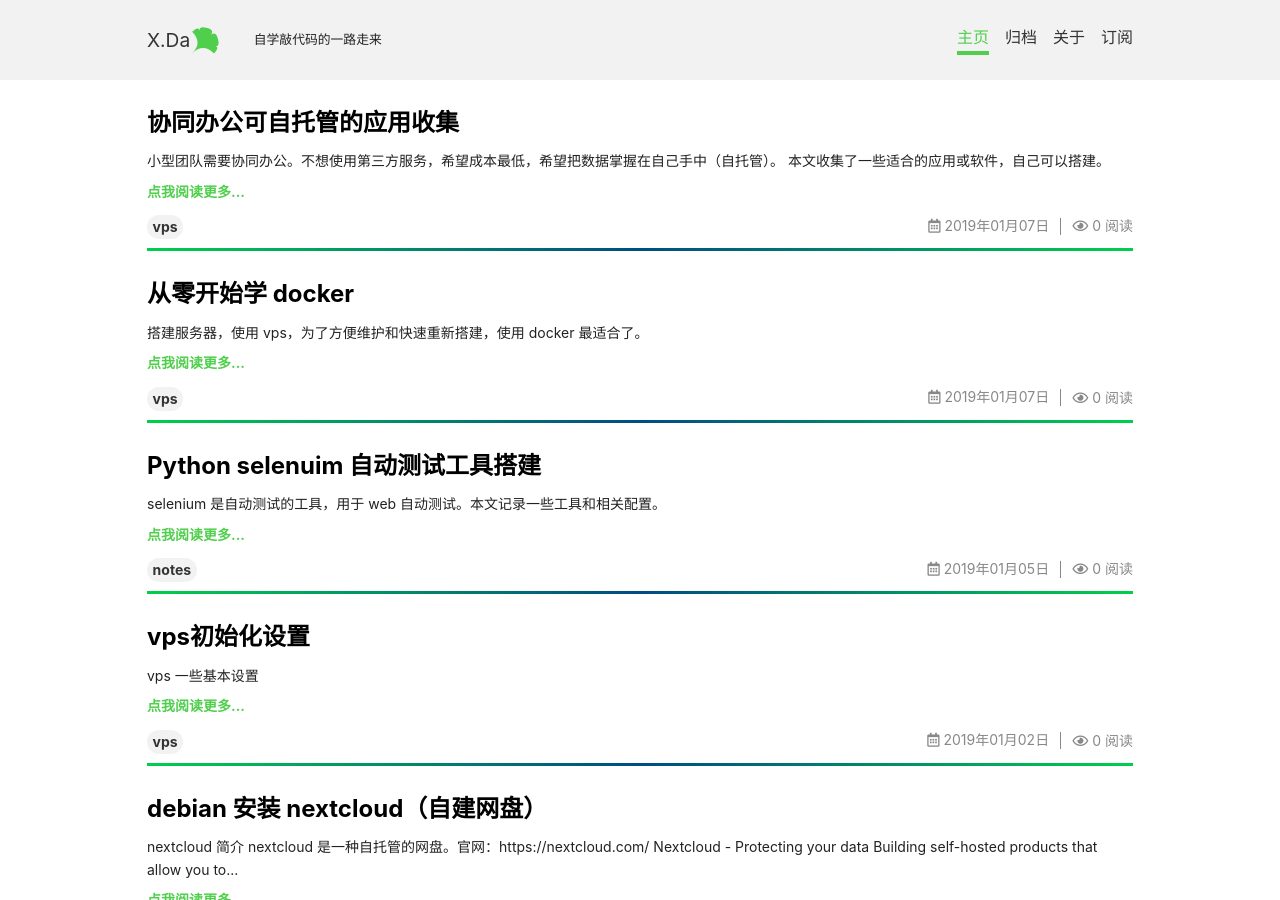
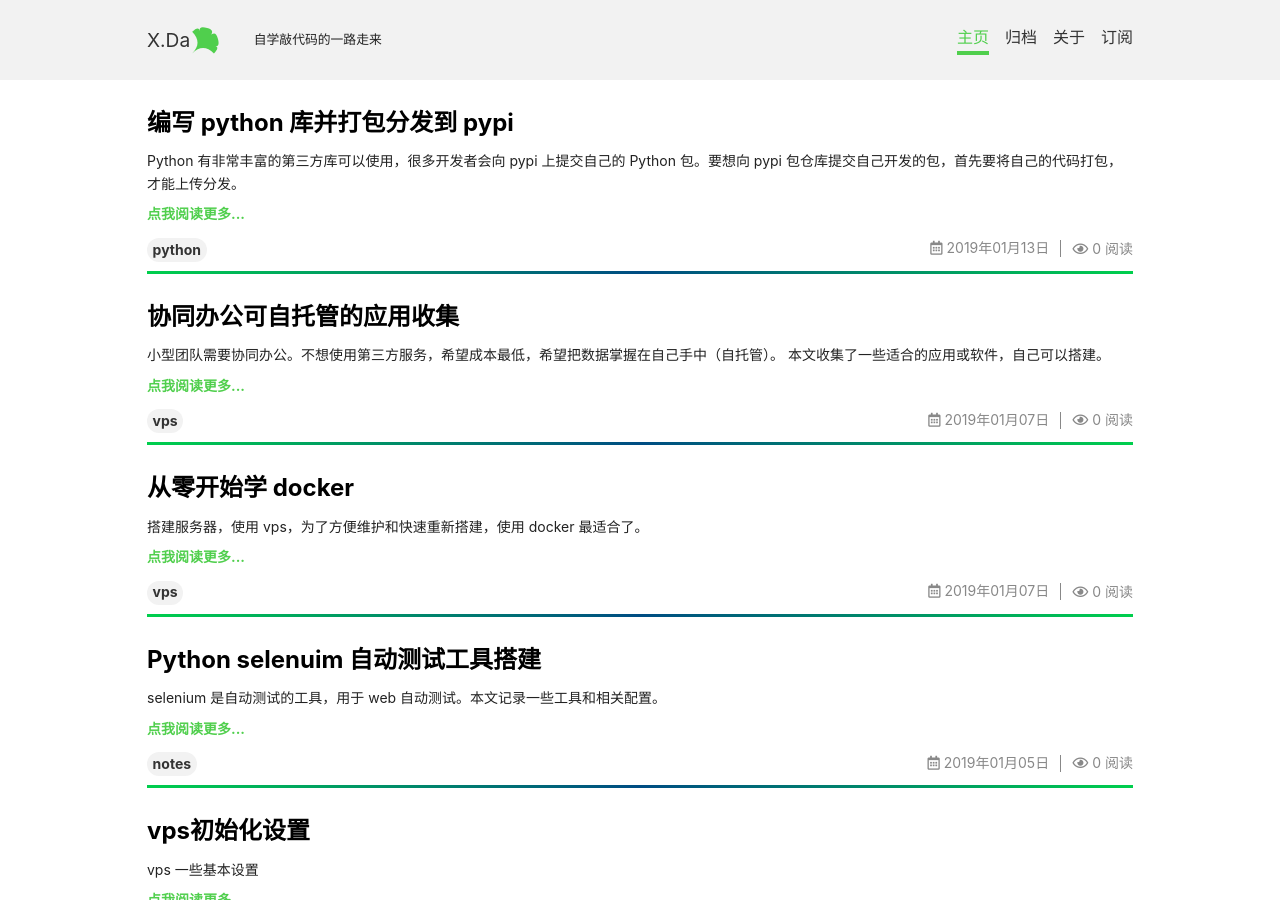
Before and after one commit to thianda91/thianda91.github.io, a Jekyll site: the page built from index.html, in a window 1280 px wide and 900 px high. Built offline with Jekyll 4.4.1, drawn with Linux system fonts in a browser that asks for light colours; nearby versions of some CDN libraries; the list of posts is cut into pages by our own code; comment, search, counter and statistics services are not loaded; some of the changed lines change nothing that is shown; some of the changed text lies outside the part shown.

Commit message:
add post: write-python-package.md

````diff
--- a/_posts/2018-12-30-oa-self-host.md
+++ b/_posts/2018-12-30-oa-self-host.md
@@ -237,3 +237,9 @@ ps -ux
 ```
 
 修改端口时发现 ssl 端口监听配置在`/etc/apache2/mods-available/ssl.conf`的 line 11，在这里修改后重启 apache2 才生效。
+
+### 终极解决方案
+
+以上操作尝试后发现，docker 内的 app 已经固化了某些链接，他们是不带端口号的。所以 apache2 的监听端口无法修改。需用其他方法。Emm...
+
+尝试自己在 linux 安装 docker 再拉取 `collabora/code` 的镜像。
--- /dev/null
+++ b/_posts/2019-01-12-write-python-package.md
@@ -0,0 +1,147 @@
+---
+layout:       article
+title:        编写 python 库并打包分发到 pypi
+key:          2019-01-12
+tags:         python
+categories:   notes
+created_date: 2019-01-12 16:38:47
+date:         2019-01-13 14:24:52
+---
+
+Python 有非常丰富的第三方库可以使用，很多开发者会向 [pypi](https://pypi.org/) 上提交自己的 Python 包。要想向 pypi 包仓库提交自己开发的包，首先要将自己的代码打包，才能上传分发。
+
+<!--more-->
+
+## 概述
+
+Python 库打包分发主要工作是 setup.py 的编写。
+
+官方 Guides： <https://packaging.python.org/guides/distributing-packages-using-setuptools/>
+
+## setuptools 简介
+
+[setuptools](https://baike.baidu.com/item/setuptools/678556) 是 distutils 增强版，不包括在标准库中。其扩展了很多功能，能够帮助开发者更好的创建和分发 Python 包。大部分 Python 用户都会使用更先进的 [setuptools](https://setuptools.readthedocs.io) 模块。
+
+Setuptools 有一个 fork 分支是 **distribute**。它们共享相同的命名空间，因此如果安装了 distribute，`import setuptools` 时实际上将导入使用 distribute 创建的包。Distribute 已经合并回 setuptools。
+
+还有一个大包分发工具是 **distutils2**，其试图尝试充分利用distutils，detuptools 和 distribute 并成为 Python 标准库中的标准工具。但该计划并没有达到预期的目的，且已经是一个废弃的项目。
+
+因此，setuptools 是一个优秀的，可靠的 Pthon 包安装与分发工具。以下设计到包的安装与分发均针对 setuptools，并不保证 distutils 可用。
+
+## 打包源代码
+
+根据官方的 Guides，可以很轻松的打包并发布。
+
+首先安装依赖
+
+```sh
+pip install twine
+```
+
+配置要发布的项目，编写`setup.py`。
+
+```python
+#!/usr/bin/env python
+# -*- coding: utf-8 -*-
+
+from __future__ import print_function
+from setuptools import setup, find_packages
+import sys
+setup(
+    name="xdaLibs",
+    version="0.0.1",
+    author="xda",
+    author_email="thianda91@outlook.com",
+    description="A helping-tool library for self-use",
+    license="MIT",
+    url="https://github.com/thianda/xdaLibs",
+    # packages=['iniConfig'],
+    packages=find_packages(exclude=['tests*']),
+    classifiers=[
+        # How mature is this project? Common values are
+        #   3 - Alpha
+        #   4 - Beta
+        #   5 - Production/Stable
+        'Development Status :: 4 - Beta',
+        'Intended Audience :: Developers',
+        'License :: OSI Approved :: MIT License',
+        'Natural Language :: English',
+        'Operating System :: MacOS',
+        'Operating System :: Microsoft',
+        'Operating System :: POSIX',
+        'Operating System :: Unix',
+        "Topic :: Software Development :: Libraries :: Python Modules",
+        'Programming Language :: Python :: 3',
+    ],
+    zip_safe=False,
+    install_requires=[
+        'configparser>=3.5.0'
+    ]
+)
+
+```
+
+参考上面的填写自己要打包的信息。
+
+执行打包命令
+
+**若打包`source distribution**`
+
+```sh
+python setup.py sdist
+```
+
+**若打包 [Wheels](https://packaging.python.org/guides/distributing-packages-using-setuptools/#id73)**
+
+代码必须是纯 python，不可以带有 C扩展。
+
+```sh
+pip install wheel
+```
+
+代码支持 python2 和 python3，打包为 [Universal Wheels](https://packaging.python.org/guides/distributing-packages-using-setuptools/#id74) ，这样可以被`pip`安装在任何位置
+
+```
+python setup.py bdist_wheel --universal
+```
+
+也可以将参数 `universal` 设置在`setup.cfg`
+
+```ini
+[bdist_wheel]
+universal=1
+```
+
+否则，代码不通用（不同时支持 python2 和 python3）,则打包为[Pure Python Wheels](https://packaging.python.org/guides/distributing-packages-using-setuptools/#id75)
+
+```sh
+python setup.py bdist_wheel
+```
+
+## 发布到  pypi
+
+当运行了上面的命令后，会生成 `dist/`的文件夹。在[官方指引](https://packaging.python.org/guides/distributing-packages-using-setuptools/#id77) 中，明确给出了警告：在其他参考文献中会推荐这两个命令：`python setup.py register`和`python setup.py upload`，使用它们会造成账号密码通过 http 明文传输，或使用未验证的 https 传输，进而可能造成账号泄露。
+
+首先去官网[注册账号](https://pypi.org/account/register/)，将账号信息写入到 `~/.pypirc`
+
+```ini
+[pypi]
+username = <username>
+password = <password>
+```
+
+上传打包的包
+
+```sh
+twine upload dist/*
+```
+
+如果上传成功，可以访问 `https://pypi.org/project/{projectNAME}`查看。
+
+比如我的：<https://pypi.org/project/xdaLibs/>
+
+
+
+(本文完)
+
+参考链接：http://blog.konghy.cn/2018/04/29/setup-dot-py/
````
